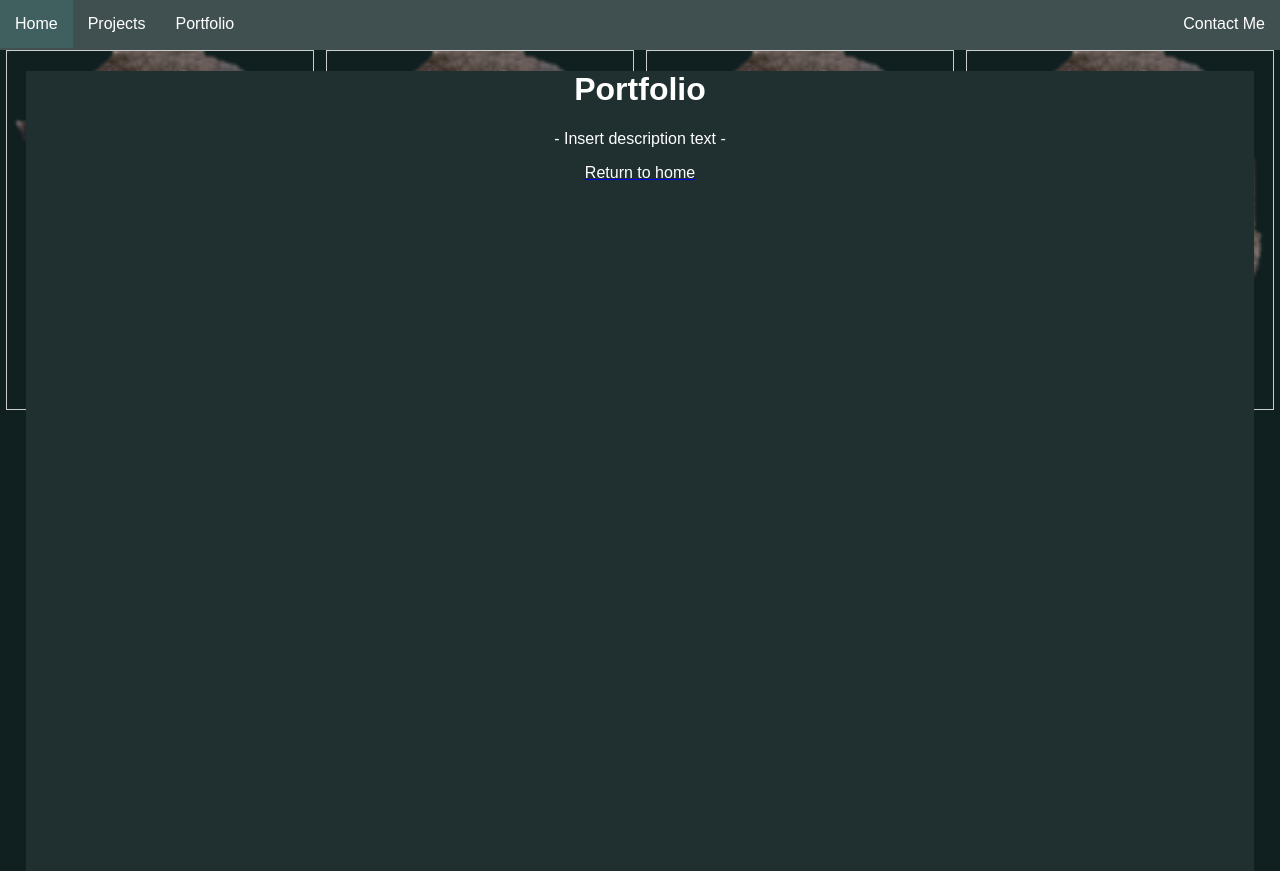
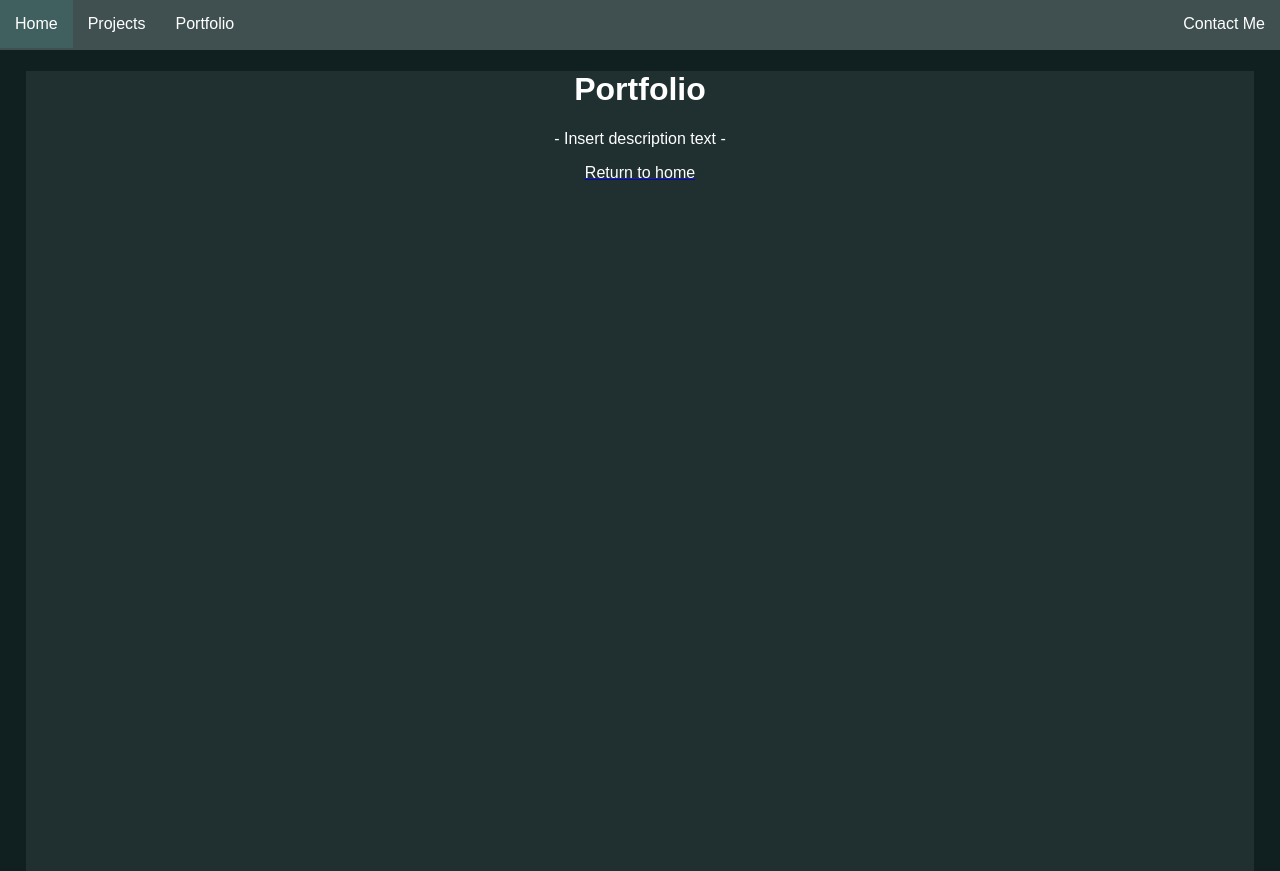
Before and after one commit to ArwenTC/arwentc.github.io, a plain HTML site: page portfolio.html in a window 1280 px wide. Drawn offline with Linux system fonts and the light colour scheme; a web font is replaced by a local one.

Commit message:
removed image gallery

```diff
--- a/portfolio.html
+++ b/portfolio.html
@@ -24,43 +24,5 @@
                     <a href="./index.html"><p class="content_center">Return to home</p>
                 </div>
             </div>
-
-            <div class="responsive">
-                <div class="portfolio">
-                  <a target="_blank" href="cat.png">
-                    <img src="cat.png" alt="cat">
-                  </a>
-                  <div class="desc">Add a description of the image here</div>
-                </div>
-              </div>
-
-              <div class="responsive">
-                <div class="portfolio">
-                  <a target="_blank" href="cat.png">
-                    <img src="cat.png" alt="gat">
-                  </a>
-                  <div class="desc">Add a description of the image here</div>
-                </div>
-              </div>
-
-              <div class="responsive">
-                <div class="portfolio">
-                  <a target="_blank" href="cat.png">
-                    <img src="cat.png" alt="le gato is fat">
-                  </a>
-                  <div class="desc">Add a description of the image here</div>
-                </div>
-              </div>
-
-              <div class="responsive">
-                <div class="portfolio">
-                  <a target="_blank" href="cat.png">
-                    <img src="cat.png" alt="le fat gat">
-                  </a>
-                  <div class="desc">Add a description of the image here</div>
-                </div>
-              </div>
-
-              <div class="clearfix"></div>
     </body>
 </html>
--- a/style.css
+++ b/style.css
@@ -93,59 +93,3 @@ body {
     color:white;
     text-decoration: none;
 }
-
-/*
-
-### Portfolio Page
-
-*/
-
-/*Portfolio image grid*/
-.portfolio {
-    border: 1px solid #ccc;
-}
-
-/*portfolio image grid hover border*/
-.portfolio:hover {
-    border: 1px solid #777;
-}
-
-/*portfolio image format*/
-.portfolio img {
-    width: 100%;
-    height: auto;
-}
-
-/*portfolio image description*/
-.desc {
-    color:white;
-    padding: 15px;
-    text-align: center;
-}
-
-/* Responsive Element */
-.responsive {
-    padding: 0 6px;
-    float: left;
-    width: 24.99999%;
-    box-sizing: border-box;
-}
-
-@media only screen and (max-width: 700px) {
-    .responsive {
-      width: 49.99999%;
-      margin: 6px 0;
-    }
-}
-
-@media only screen and (max-width: 500px) {
-    .responsive {
-      width: 100%;
-    }
-}
-
-.clearfix:after {
-    content: "";
-    display: table;
-    clear: both;
-}
```
